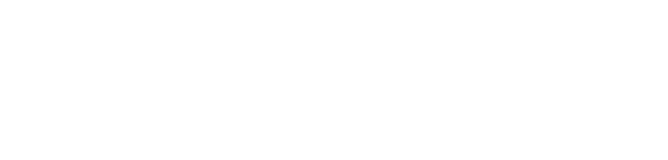
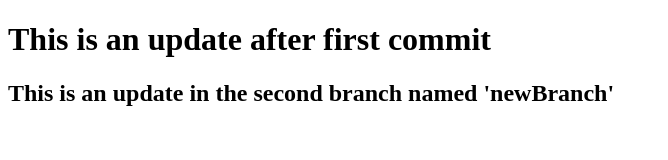
Before and after one commit to Costinnn/Git-GitHub-playground, a plain HTML site: page recipe.html in a window 1280 px wide. Shown: the whole page, without its empty margins (0-668 px from the left). Drawn offline with Linux system fonts and the light colour scheme.

Commit message:
updated text in second branch newBranch

```diff
--- a/recipe.html
+++ b/recipe.html
@@ -1,11 +1,12 @@
 <!DOCTYPE html>
 <html lang="en">
-<head>
-    <meta charset="UTF-8">
-    <meta name="viewport" content="width=device-width, initial-scale=1.0">
+  <head>
+    <meta charset="UTF-8" />
+    <meta name="viewport" content="width=device-width, initial-scale=1.0" />
     <title>Recipe</title>
-</head>
-<body>
-
-</body>
+  </head>
+  <body>
+    <h1>This is an update after first commit</h1>
+    <h2>This is an update in the second branch named 'newBranch'</h2>
+  </body>
 </html>
```
